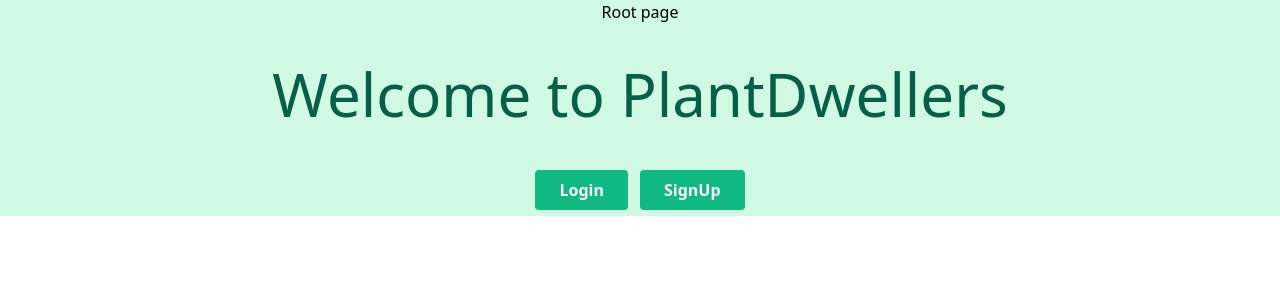
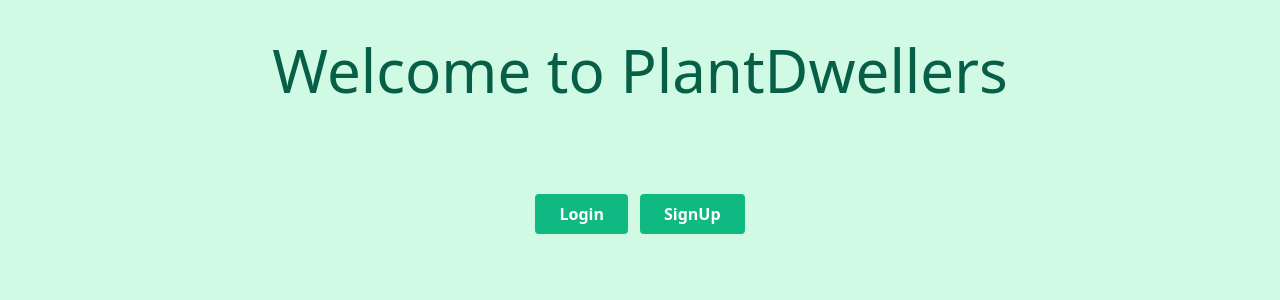
Before and after one commit to deliaconstantino/plantdwellers-2.0-frontend, a React (Create React App) app: page / in a window 1280 px wide. Shown: the top 300 px of the page. Built offline with nearby package versions, Linux system fonts and the light colour scheme.

Commit message:
updated classNames

```diff
--- a/src/components/Root.js
+++ b/src/components/Root.js
@@ -1,5 +1,6 @@
 import React, { useState } from 'react';
 import Login from "./session/Login"
+import Signup from "./user/Signup"
 
 const Root = props => {
 
@@ -9,23 +10,27 @@ const Root = props => {
   const handleLogin = event => {
     console.log('in login')
     setLoginOpen(true)
+    setSignupOpen(false)
   }
 
   const handleSignup = event => {
     console.log('in signup')
     setSignupOpen(true)
+    setLoginOpen(false)
   }
 
   return (
-    <div>Root page
+    <div className="bg-cover">
       <div className="p-10 text-6xl text-green-800">
           <p>Welcome to PlantDwellers</p>
         </div>
-      <button className="m-1.5 bg-green-500 hover:bg-green-700 text-white font-bold py-2 px-6 rounded" onClick={handleLogin}>Login</button>
-      <button className="m-1.5 bg-green-500 hover:bg-green-700 text-white font-bold py-2 px-6 rounded" onClick={handleSignup}>SignUp</button>
-      {/* <Login /> */}
+      <div className="min-h-screen  justify-top sm:py-12">
+      <button className="m-1.5 bg-green-500 hover:bg-green-700 text-white font-bold py-2 px-6 rounded max-w-xs" onClick={handleLogin}>Login</button>
+      <button className="m-1.5 bg-green-500 hover:bg-green-700 text-white font-bold py-2 px-6 rounded max-w-xs" onClick={handleSignup}>SignUp</button>
 
       {loginOpen && <Login />}
+      {signupOpen && <Signup />}
+      </div>
     </div>
   )
 }
```
